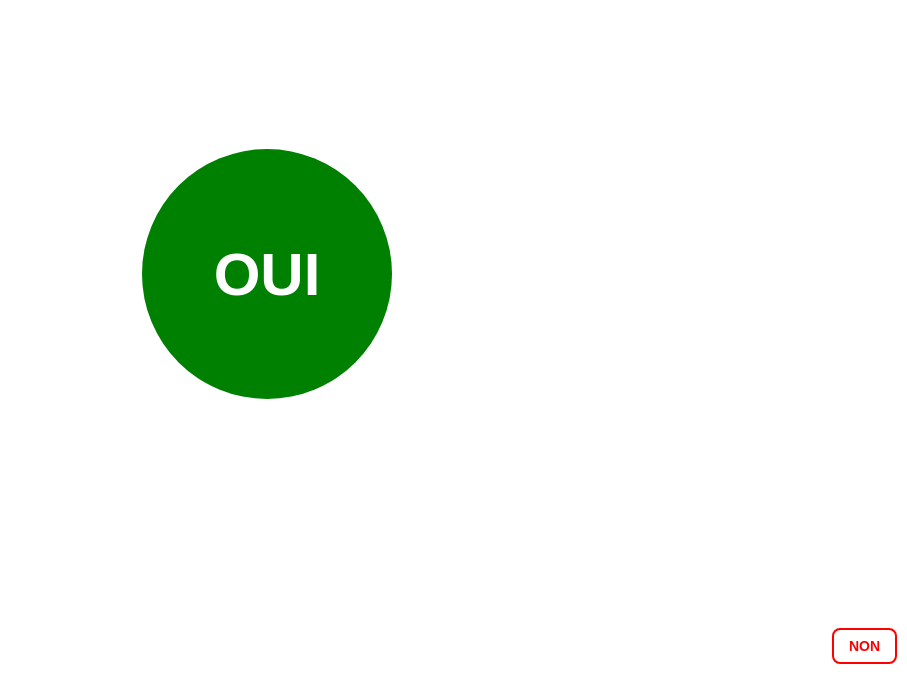
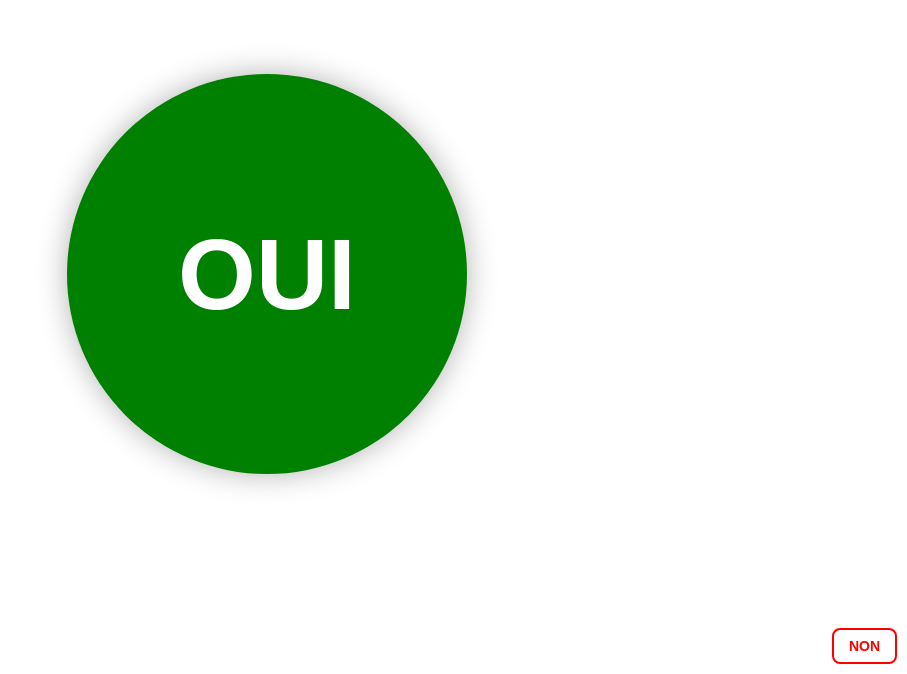
Before and after one commit to yassinlahbib/answer.github.io, a plain HTML site: page index.html in a window 1280 px wide. Shown: the part 126-800 px from the top of the page, without its empty margins (373-1280 px from the left). Drawn offline with Linux system fonts and the light colour scheme.

Commit message:
Resize .oui class dimensions and update font size

```diff
--- a/index.html
+++ b/index.html
@@ -16,18 +16,23 @@
     }
 
     .oui {
-      width: 250px;
-      height: 250px;
+      width: 400px;
+      height: 400px;
       border-radius: 50%;
       background: green;
       color: white;
-      font-size: 60px;
+
+      font-size: 100px;
       font-weight: bold;
+
       display: flex;
       justify-content: center;
       align-items: center;
+
       text-decoration: none;
       cursor: pointer;
+
+      box-shadow: 0 0 30px rgba(0,0,0,0.3);
     }
 
     .non {
```
